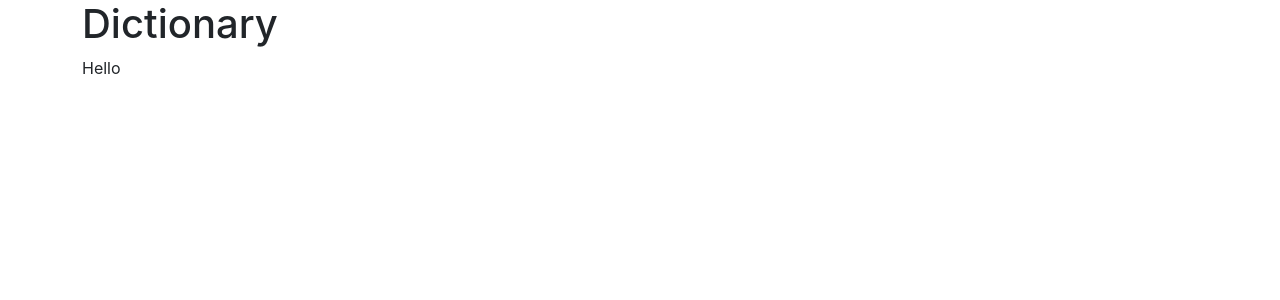
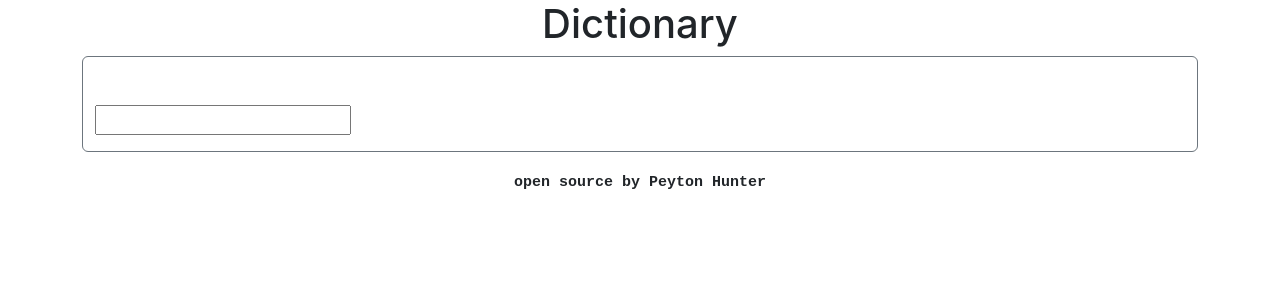
Before and after one commit to PeyHunter/react-dictionary-app, a React (Create React App) app: page / in a window 1280 px wide. Shown: the top 300 px of the page. Built offline with nearby package versions, Linux system fonts and the light colour scheme.

Commit message:
Started working on Search component

```diff
--- a/src/App.css
+++ b/src/App.css
@@ -0,0 +1,7 @@
+.footer {
+  text-align: center;
+  font-size: 15px;
+  margin: 20px;
+  font-family: 'Courier New', Courier, monospace;
+  font-weight: bolder;
+}
--- a/src/App.js
+++ b/src/App.js
@@ -1,13 +1,19 @@
 import './App.css';
+import Dictionary from './Dictionary';
 
-function App() {
+
+export default function App() {
   return (
-    <div className="App container">
+    <div className="App">
+<div className='container'>
+      <h1 className='text-center'>Dictionary</h1>
+     <main>
+      < Dictionary />
+     </main>
 
-      <h1>Dictionary</h1>
-     <p>Hello</p>
+
+     <footer className="footer text-center"> open source by Peyton Hunter </footer>
+    </div>
     </div>
   );
 }
-
-export default App;
--- /dev/null
+++ b/src/Dictionary.css
@@ -0,0 +1 @@
+.Dictionary {}
--- /dev/null
+++ b/src/Dictionary.js
@@ -0,0 +1,28 @@
+import React, {useState} from "react";
+import "./Dictionary.css"
+
+export default function Dictionary() {
+const [keyword, setKeyword] =useState(null)
+
+function search(event) {
+    event.preventDefault();
+    alert("search")
+}
+
+function handleKeywordChange(event){
+    console.log(event)
+
+}
+
+return (
+    <div className="Dictionary" >
+        <div className="container border-1 border border-secondary rounded ">
+            <form onSubmit={search}>
+                <input className="mt-5 mb-3" type="search" onChange={handleKeywordChange}></input>
+            </form>
+
+        </div>
+    </div>
+)
+
+}
```
